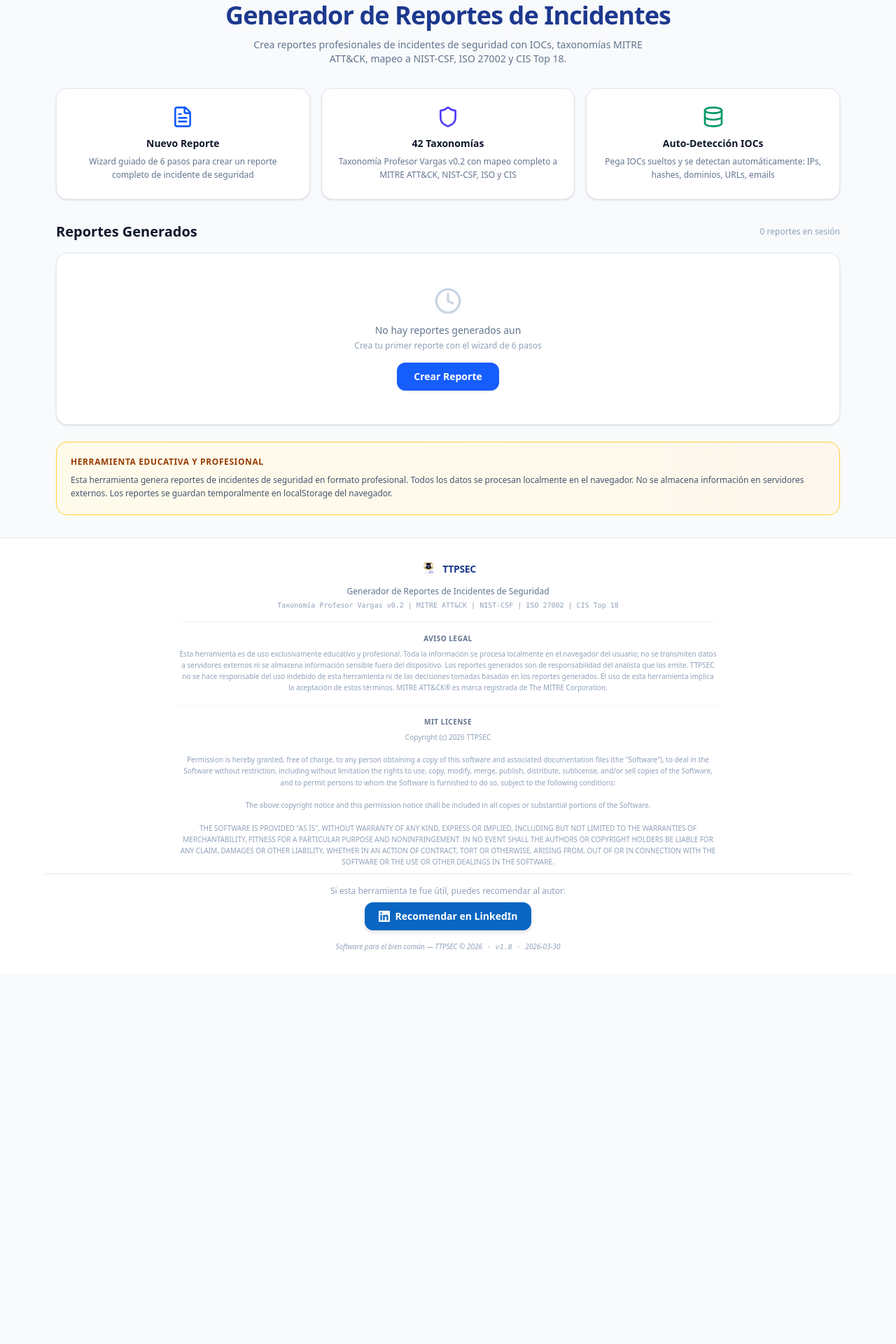
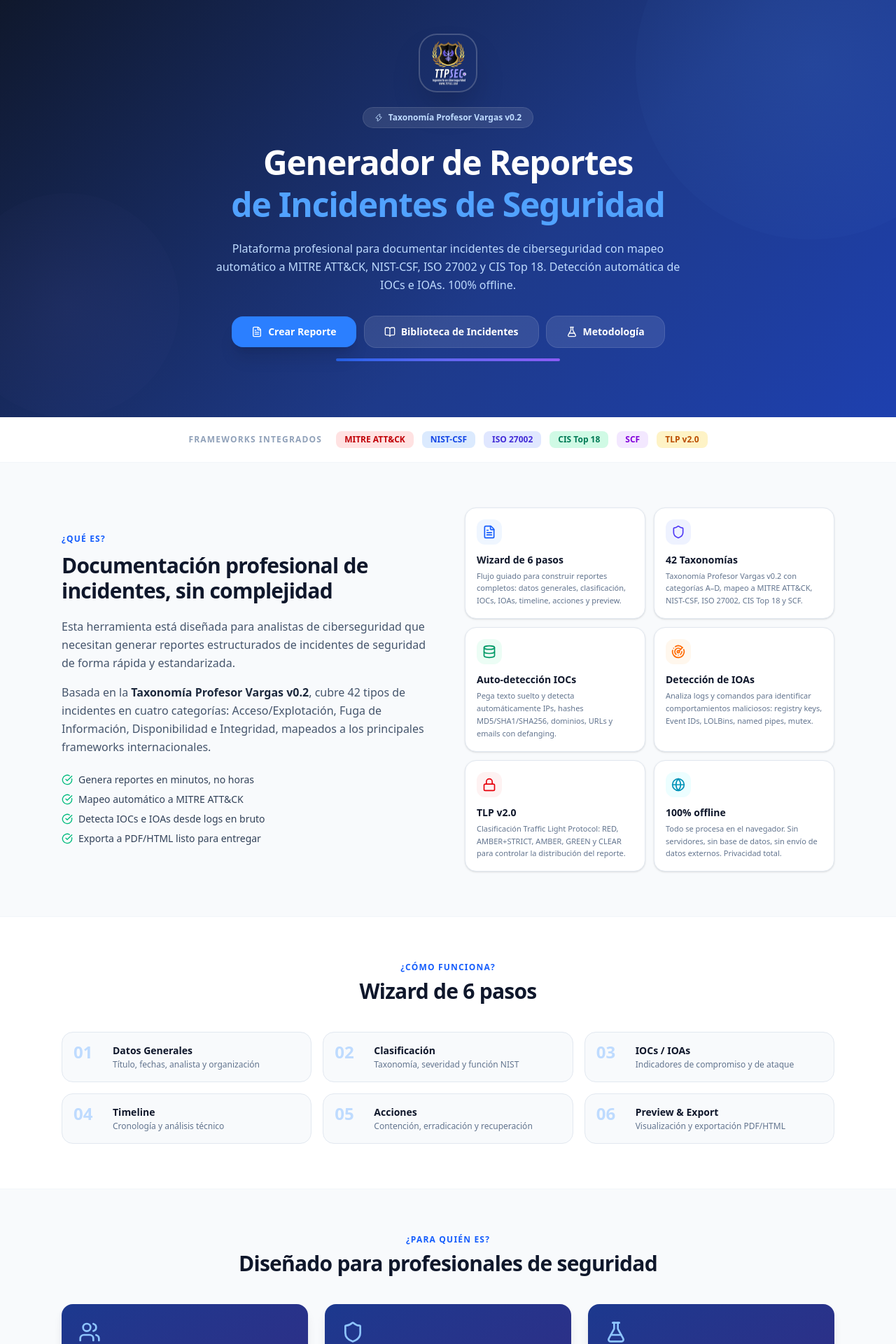
Before and after one commit to not-mickzz/incident-reports, a Next.js app: page / in a window 1280 px wide. Shown: the part 100-2020 px from the top of the page at 70% size. Before the commit the page ends 1492 px from the top, so only its background shows below. Built offline with nearby package versions, Linux system fonts and the light colour scheme.

Commit message:
Redesign home as landing page explaining the software (v1.9)

```diff
--- a/src/app/page.tsx
+++ b/src/app/page.tsx
@@ -1,149 +1,227 @@
-'use client';
+import Link from 'next/link';
+import {
+  FileText, Shield, Radar, BookOpen, FlaskConical,
+  CheckCircle, Database, Lock, Globe, Zap, Users
+} from 'lucide-react';
+import { LOGO_BASE64 } from '@/lib/logo';
 
-import Link from 'next/link';
-import { FileText, Shield, Database, Clock, Trash2, Eye } from 'lucide-react';
-import { Card } from '@/components/ui/Card';
-import { Badge } from '@/components/ui/Badge';
-import { Button } from '@/components/ui/Button';
-import { useReportStore } from '@/store/report-store';
-import { SEVERITIES } from '@/data/severity';
-import { formatDate } from '@/lib/utils';
+const FEATURES = [
+  {
+    icon: FileText,
+    color: 'text-blue-600',
+    bg: 'bg-blue-50',
+    title: 'Wizard de 6 pasos',
+    desc: 'Flujo guiado para construir reportes completos: datos generales, clasificación, IOCs, IOAs, timeline, acciones y preview.',
+  },
+  {
+    icon: Shield,
+    color: 'text-indigo-600',
+    bg: 'bg-indigo-50',
+    title: '42 Taxonomías',
+    desc: 'Taxonomía Profesor Vargas v0.2 con categorías A–D, mapeo a MITRE ATT&CK, NIST-CSF, ISO 27002, CIS Top 18 y SCF.',
+  },
+  {
+    icon: Database,
+    color: 'text-emerald-600',
+    bg: 'bg-emerald-50',
+    title: 'Auto-detección IOCs',
+    desc: 'Pega texto suelto y detecta automáticamente IPs, hashes MD5/SHA1/SHA256, dominios, URLs y emails con defanging.',
+  },
+  {
+    icon: Radar,
+    color: 'text-orange-500',
+    bg: 'bg-orange-50',
+    title: 'Detección de IOAs',
+    desc: 'Analiza logs y comandos para identificar comportamientos maliciosos: registry keys, Event IDs, LOLBins, named pipes, mutex.',
+  },
+  {
+    icon: Lock,
+    color: 'text-red-600',
+    bg: 'bg-red-50',
+    title: 'TLP v2.0',
+    desc: 'Clasificación Traffic Light Protocol: RED, AMBER+STRICT, AMBER, GREEN y CLEAR para controlar la distribución del reporte.',
+  },
+  {
+    icon: Globe,
+    color: 'text-cyan-600',
+    bg: 'bg-cyan-50',
+    title: '100% offline',
+    desc: 'Todo se procesa en el navegador. Sin servidores, sin base de datos, sin envío de datos externos. Privacidad total.',
+  },
+];
 
-export default function Dashboard() {
-  const { reports, deleteReport } = useReportStore();
+const FRAMEWORKS = [
+  { name: 'MITRE ATT&CK', color: 'bg-red-100 text-red-700' },
+  { name: 'NIST-CSF', color: 'bg-blue-100 text-blue-700' },
+  { name: 'ISO 27002', color: 'bg-indigo-100 text-indigo-700' },
+  { name: 'CIS Top 18', color: 'bg-emerald-100 text-emerald-700' },
+  { name: 'SCF', color: 'bg-purple-100 text-purple-700' },
+  { name: 'TLP v2.0', color: 'bg-amber-100 text-amber-700' },
+];
 
+const STEPS = [
+  { n: '01', label: 'Datos Generales', desc: 'Título, fechas, analista y organización' },
+  { n: '02', label: 'Clasificación', desc: 'Taxonomía, severidad y función NIST' },
+  { n: '03', label: 'IOCs / IOAs', desc: 'Indicadores de compromiso y de ataque' },
+  { n: '04', label: 'Timeline', desc: 'Cronología y análisis técnico' },
+  { n: '05', label: 'Acciones', desc: 'Contención, erradicación y recuperación' },
+  { n: '06', label: 'Preview & Export', desc: 'Visualización y exportación PDF/HTML' },
+];
+
+export default function Home() {
   return (
-    <div className="max-w-6xl mx-auto px-4 py-8">
-      {/* Hero */}
-      <div className="text-center mb-8">
-        <h1 className="text-3xl md:text-4xl font-black text-blue-900 tracking-tight mb-3">
-          Generador de Reportes de Incidentes
-        </h1>
-        <p className="text-sm text-slate-500 max-w-xl mx-auto">
-          Crea reportes profesionales de incidentes de seguridad con IOCs, taxonomías MITRE ATT&CK,
-          mapeo a NIST-CSF, ISO 27002 y CIS Top 18.
-        </p>
-      </div>
+    <div className="bg-slate-50">
 
-      {/* Feature Cards */}
-      <div className="grid grid-cols-1 md:grid-cols-3 gap-4 mb-8">
-        <Link href="/nuevo">
-          <Card hover className="text-center h-full">
-            <div className="text-3xl mb-3">
-              <FileText className="w-8 h-8 text-blue-600 mx-auto" />
+      {/* HERO */}
+      <section className="relative overflow-hidden" style={{ background: 'linear-gradient(135deg, #0f172a 0%, #1e3a8a 60%, #1e40af 100%)' }}>
+        <div className="absolute inset-0 pointer-events-none">
+          <div className="absolute -top-32 -right-32 w-[500px] h-[500px] rounded-full opacity-10" style={{ background: 'radial-gradient(circle, #60a5fa, transparent)' }} />
+          <div className="absolute bottom-0 -left-16 w-80 h-80 rounded-full opacity-5" style={{ background: 'radial-gradient(circle, #a78bfa, transparent)' }} />
+        </div>
+        <div className="relative max-w-6xl mx-auto px-6 py-20 text-center">
+          <img src={LOGO_BASE64} alt="TTPSEC" className="w-20 h-20 rounded-3xl mx-auto mb-6 shadow-2xl ring-2 ring-white/20" />
+          <div className="inline-flex items-center gap-2 bg-white/10 text-blue-200 text-xs font-bold px-4 py-1.5 rounded-full mb-5 ring-1 ring-white/20">
+            <Zap className="w-3 h-3" /> Taxonomía Profesor Vargas v0.2
+          </div>
+          <h1 className="text-4xl md:text-5xl font-black text-white tracking-tight leading-tight mb-5">
+            Generador de Reportes<br />
+            <span className="text-blue-400">de Incidentes de Seguridad</span>
+          </h1>
+          <p className="text-blue-200 text-base max-w-2xl mx-auto leading-relaxed mb-8">
+            Plataforma profesional para documentar incidentes de ciberseguridad con
+            mapeo automático a MITRE ATT&CK, NIST-CSF, ISO 27002 y CIS Top 18.
+            Detección automática de IOCs e IOAs. 100% offline.
+          </p>
+          <div className="flex items-center justify-center gap-3 flex-wrap">
+            <Link
+              href="/nuevo"
+              className="inline-flex items-center gap-2 bg-blue-500 hover:bg-blue-400 text-white font-black px-7 py-3 rounded-2xl text-sm shadow-xl transition-all hover:-translate-y-0.5"
+            >
+              <FileText className="w-4 h-4" /> Crear Reporte
+            </Link>
+            <Link
+              href="/biblioteca"
+              className="inline-flex items-center gap-2 bg-white/10 hover:bg-white/20 text-white font-bold px-7 py-3 rounded-2xl text-sm ring-1 ring-white/20 transition-all"
+            >
+              <BookOpen className="w-4 h-4" /> Biblioteca de Incidentes
+            </Link>
+            <Link
+              href="/metodologia"
+              className="inline-flex items-center gap-2 bg-white/10 hover:bg-white/20 text-white font-bold px-7 py-3 rounded-2xl text-sm ring-1 ring-white/20 transition-all"
+            >
+              <FlaskConical className="w-4 h-4" /> Metodología
+            </Link>
+          </div>
+          <div className="mt-4 h-1 max-w-xs mx-auto rounded-full" style={{ background: 'linear-gradient(to right, #2563eb, #6366f1, #8b5cf6)' }} />
+        </div>
+      </section>
+
+      {/* FRAMEWORKS */}
+      <section className="bg-white border-b border-slate-100 py-5">
+        <div className="max-w-6xl mx-auto px-6 flex items-center justify-center gap-3 flex-wrap">
+          <span className="text-xs text-slate-400 font-semibold uppercase tracking-widest mr-2">Frameworks integrados</span>
+          {FRAMEWORKS.map(f => (
+            <span key={f.name} className={`px-3 py-1 rounded-lg text-xs font-bold ${f.color}`}>{f.name}</span>
+          ))}
+        </div>
+      </section>
+
+      {/* QUÉ ES */}
+      <section className="max-w-6xl mx-auto px-6 py-16">
+        <div className="grid md:grid-cols-2 gap-12 items-center">
+          <div>
+            <p className="text-blue-600 text-xs font-bold uppercase tracking-widest mb-3">¿Qué es?</p>
+            <h2 className="text-3xl font-black text-slate-900 tracking-tight mb-5">
+              Documentación profesional de incidentes, sin complejidad
+            </h2>
+            <p className="text-slate-600 leading-relaxed mb-4">
+              Esta herramienta está diseñada para analistas de ciberseguridad que necesitan generar reportes
+              estructurados de incidentes de seguridad de forma rápida y estandarizada.
+            </p>
+            <p className="text-slate-600 leading-relaxed mb-6">
+              Basada en la <strong className="text-slate-800">Taxonomía Profesor Vargas v0.2</strong>, cubre 42 tipos de incidentes
+              en cuatro categorías: Acceso/Explotación, Fuga de Información, Disponibilidad e Integridad,
+              mapeados a los principales frameworks internacionales.
+            </p>
+            <div className="space-y-2">
+              {['Genera reportes en minutos, no horas', 'Mapeo automático a MITRE ATT&CK', 'Detecta IOCs e IOAs desde logs en bruto', 'Exporta a PDF/HTML listo para entregar'].map(item => (
+                <div key={item} className="flex items-center gap-2">
+                  <CheckCircle className="w-4 h-4 text-emerald-500 flex-shrink-0" />
+                  <span className="text-sm text-slate-700">{item}</span>
+                </div>
+              ))}
             </div>
-            <h3 className="font-bold text-slate-900 mb-1.5 text-sm">Nuevo Reporte</h3>
-            <p className="text-xs text-slate-500 leading-relaxed">
-              Wizard guiado de 6 pasos para crear un reporte completo de incidente de seguridad
-            </p>
-          </Card>
-        </Link>
+          </div>
+          <div className="grid grid-cols-2 gap-3">
+            {FEATURES.map(({ icon: Icon, color, bg, title, desc }) => (
+              <div key={title} className="bg-white rounded-2xl p-4 border border-slate-200 shadow-sm hover:shadow-md transition-shadow">
+                <div className={`w-9 h-9 ${bg} rounded-xl flex items-center justify-center mb-3`}>
+                  <Icon className={`w-5 h-5 ${color}`} />
+                </div>
+                <h3 className="text-sm font-bold text-slate-900 mb-1">{title}</h3>
+                <p className="text-[11px] text-slate-500 leading-relaxed">{desc}</p>
+              </div>
+            ))}
+          </div>
+        </div>
+      </section>
 
-        <Card className="text-center">
-          <div className="text-3xl mb-3">
-            <Shield className="w-8 h-8 text-indigo-600 mx-auto" />
+      {/* CÓMO FUNCIONA */}
+      <section className="bg-white border-y border-slate-100 py-16">
+        <div className="max-w-6xl mx-auto px-6">
+          <div className="text-center mb-10">
+            <p className="text-blue-600 text-xs font-bold uppercase tracking-widest mb-2">¿Cómo funciona?</p>
+            <h2 className="text-3xl font-black text-slate-900 tracking-tight">Wizard de 6 pasos</h2>
           </div>
-          <h3 className="font-bold text-slate-900 mb-1.5 text-sm">42 Taxonomías</h3>
-          <p className="text-xs text-slate-500 leading-relaxed">
-            Taxonomía Profesor Vargas v0.2 con mapeo completo a MITRE ATT&CK, NIST-CSF, ISO y CIS
-          </p>
-        </Card>
+          <div className="grid grid-cols-2 md:grid-cols-3 gap-4">
+            {STEPS.map(({ n, label, desc }) => (
+              <div key={n} className="flex gap-4 items-start bg-slate-50 rounded-2xl p-4 border border-slate-200">
+                <span className="text-2xl font-black text-blue-200 leading-none w-10 flex-shrink-0">{n}</span>
+                <div>
+                  <p className="text-sm font-bold text-slate-900">{label}</p>
+                  <p className="text-xs text-slate-500 mt-0.5">{desc}</p>
+                </div>
+              </div>
+            ))}
+          </div>
+        </div>
+      </section>
 
-        <Card className="text-center">
-          <div className="text-3xl mb-3">
-            <Database className="w-8 h-8 text-emerald-600 mx-auto" />
-          </div>
-          <h3 className="font-bold text-slate-900 mb-1.5 text-sm">Auto-Detección IOCs</h3>
-          <p className="text-xs text-slate-500 leading-relaxed">
-            Pega IOCs sueltos y se detectan automáticamente: IPs, hashes, dominios, URLs, emails
-          </p>
-        </Card>
-      </div>
+      {/* PARA QUIÉN */}
+      <section className="max-w-6xl mx-auto px-6 py-16">
+        <div className="text-center mb-10">
+          <p className="text-blue-600 text-xs font-bold uppercase tracking-widest mb-2">¿Para quién es?</p>
+          <h2 className="text-3xl font-black text-slate-900 tracking-tight">Diseñado para profesionales de seguridad</h2>
+        </div>
+        <div className="grid md:grid-cols-3 gap-6">
+          {[
+            { icon: Users, title: 'Analistas SOC', desc: 'Documenta incidentes activos con trazabilidad completa y exporta reportes para escalamiento inmediato.' },
+            { icon: Shield, title: 'Equipos de IR', desc: 'Registra la cadena de custodia, timeline de eventos y acciones de contención/erradicación en un solo lugar.' },
+            { icon: FlaskConical, title: 'Docentes y estudiantes', desc: 'Herramienta pedagógica para aprender a clasificar incidentes según taxonomías internacionales estandarizadas.' },
+          ].map(({ icon: Icon, title, desc }) => (
+            <div key={title} className="bg-gradient-to-br from-blue-900 to-indigo-900 text-white rounded-2xl p-6 shadow-lg">
+              <Icon className="w-8 h-8 text-blue-300 mb-4" />
+              <h3 className="text-base font-black mb-2">{title}</h3>
+              <p className="text-sm text-blue-200 leading-relaxed">{desc}</p>
+            </div>
+          ))}
+        </div>
+      </section>
 
-      {/* Reports List */}
-      <div className="mb-6">
-        <div className="flex items-center justify-between mb-4">
-          <h2 className="text-xl font-extrabold text-slate-900">
-            Reportes Generados
-          </h2>
-          <span className="text-xs text-slate-400">
-            {reports.length} reporte{reports.length !== 1 ? 's' : ''} en sesión
-          </span>
+      {/* CTA */}
+      <section className="bg-gradient-to-r from-blue-900 to-indigo-900 py-16">
+        <div className="max-w-2xl mx-auto px-6 text-center">
+          <h2 className="text-3xl font-black text-white mb-4">Listo para comenzar</h2>
+          <p className="text-blue-200 text-sm mb-8">Sin registro, sin instalación. Abre el wizard y genera tu primer reporte en minutos.</p>
+          <Link
+            href="/nuevo"
+            className="inline-flex items-center gap-2 bg-white text-blue-900 font-black px-8 py-3.5 rounded-2xl text-sm shadow-xl hover:bg-blue-50 transition-all hover:-translate-y-0.5"
+          >
+            <FileText className="w-4 h-4" /> Crear mi primer reporte
+          </Link>
         </div>
+      </section>
 
-        {reports.length === 0 ? (
-          <Card className="text-center py-12">
-            <Clock className="w-10 h-10 text-slate-300 mx-auto mb-3" />
-            <p className="text-sm text-slate-500">No hay reportes generados aun</p>
-            <p className="text-xs text-slate-400 mt-1">Crea tu primer reporte con el wizard de 6 pasos</p>
-            <Link href="/nuevo" className="inline-block mt-4">
-              <Button variant="primary" size="md">Crear Reporte</Button>
-            </Link>
-          </Card>
-        ) : (
-          <div className="space-y-3">
-            {reports.map((report) => {
-              const severity = SEVERITIES[report.classification.severity];
-              return (
-                <Card key={report.id} className="flex items-center justify-between gap-4 p-4">
-                  <div className="flex-1 min-w-0">
-                    <div className="flex items-center gap-2 mb-1">
-                      <h3 className="text-sm font-bold text-slate-900 truncate">
-                        {report.general.title || 'Sin titulo'}
-                      </h3>
-                      <Badge
-                        variant={
-                          severity.level === 'crítico' ? 'red'
-                          : severity.level === 'alto' ? 'amber'
-                          : severity.level === 'medio' ? 'cyan'
-                          : 'emerald'
-                        }
-                      >
-                        {severity.label}
-                      </Badge>
-                      {report.classification.taxonomy && (
-                        <Badge variant="slate">{report.classification.taxonomy.code}</Badge>
-                      )}
-                    </div>
-                    <p className="text-xs text-slate-500">
-                      {formatDate(report.createdAt)} | {report.iocs.length} IOCs |{' '}
-                      {report.general.analyst || 'Sin analista'}
-                    </p>
-                  </div>
-                  <div className="flex items-center gap-2">
-                    <Link href={`/reporte/${report.id}`}>
-                      <Button variant="secondary" size="sm">
-                        <Eye className="w-3.5 h-3.5" />
-                        Ver
-                      </Button>
-                    </Link>
-                    <Button
-                      variant="ghost"
-                      size="sm"
-                      onClick={() => deleteReport(report.id)}
-                      className="text-red-500 hover:text-red-700 hover:bg-red-50"
-                    >
-                      <Trash2 className="w-3.5 h-3.5" />
-                    </Button>
-                  </div>
-                </Card>
-              );
-            })}
-          </div>
-        )}
-      </div>
-
-      {/* Disclaimer */}
-      <div className="bg-gradient-to-r from-amber-50 to-orange-50 border border-amber-300 rounded-2xl p-5">
-        <p className="text-xs font-extrabold text-amber-800 uppercase tracking-wider mb-2">
-          Herramienta educativa y profesional
-        </p>
-        <p className="text-xs text-slate-600 leading-relaxed">
-          Esta herramienta genera reportes de incidentes de seguridad en formato profesional.
-          Todos los datos se procesan localmente en el navegador. No se almacena información en servidores externos.
-          Los reportes se guardan temporalmente en localStorage del navegador.
-        </p>
-      </div>
     </div>
   );
 }
--- a/src/lib/version.ts
+++ b/src/lib/version.ts
@@ -1,2 +1,2 @@
-export const APP_VERSION = '1.8';
+export const APP_VERSION = '1.9';
 export const APP_DATE = '2026-03-30';
```
